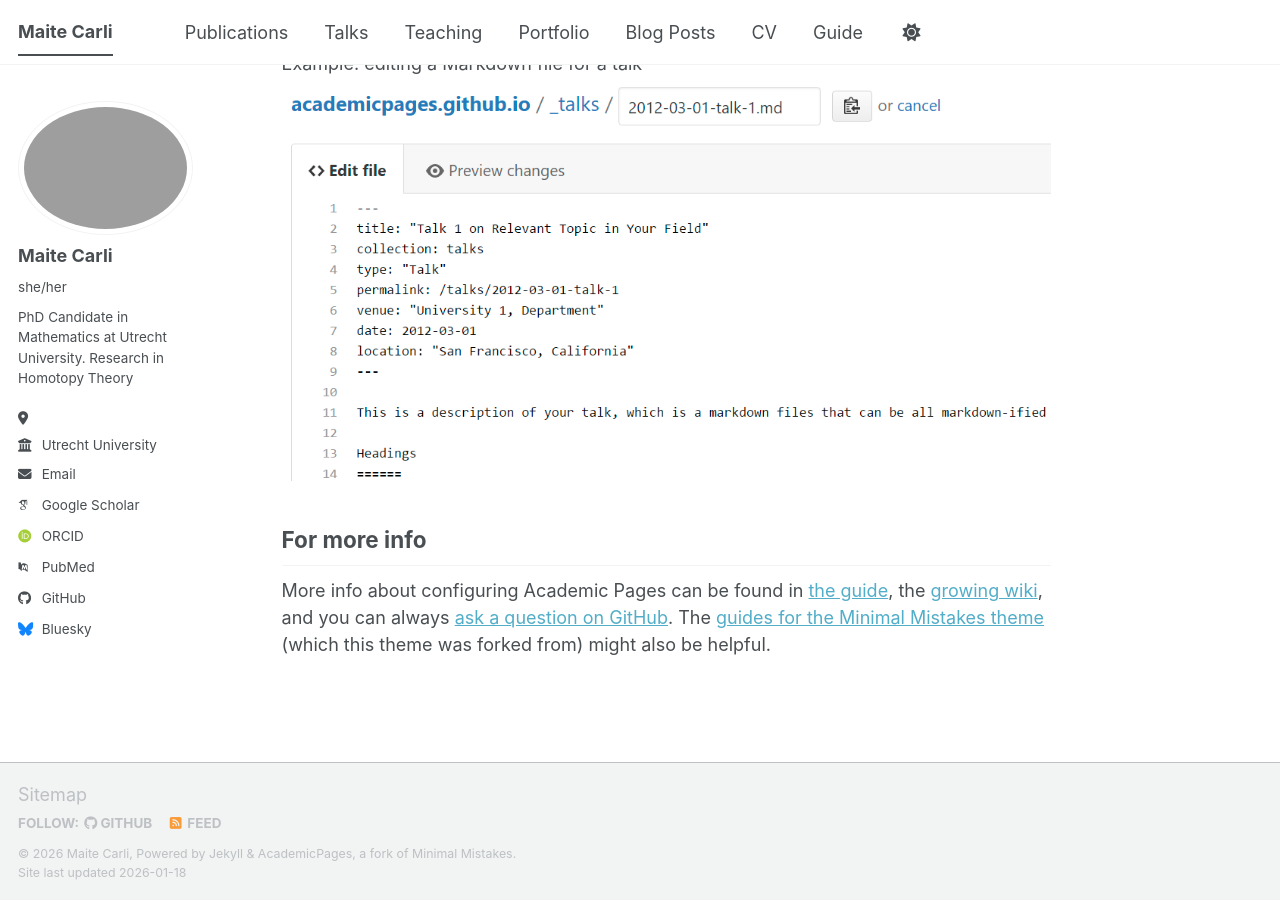
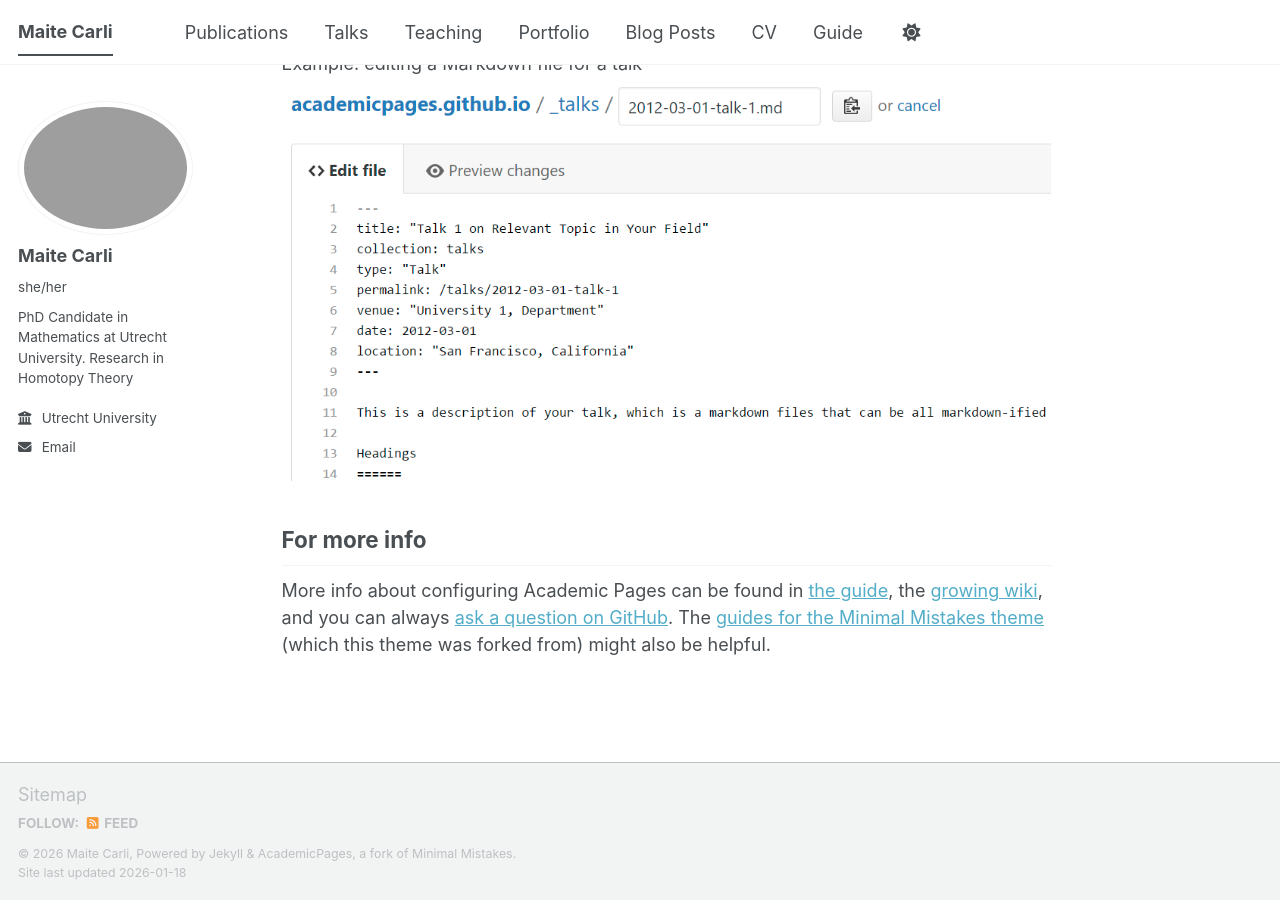
Before and after one commit to Maite-Carli/Maite-Carli.github.io, a Jekyll site: the page built from _pages/about.md, in a window 1280 px wide and 900 px high, scrolled down 2720 px. Built offline with Jekyll 4.4.1, drawn with Linux system fonts in a browser that asks for light colours; some web fonts are replaced; a script bundle is joined from its source files by our own code; library files that are not in the unit come from our copies.

Commit message:
Update _config.yml

```diff
--- a/_config.yml
+++ b/_config.yml
@@ -23,11 +23,11 @@ repository               : "Maite-Carli/Maite-Carli.github.io"
 #               Additional customization can be done by editing /_includes/author-profile.html
 author:
   # Biographic information
-  avatar           : "profile.png"
+  avatar           : "images/profile.jpg"
   name             : "Maite Carli"
   pronouns         : "she/her"
   bio              : "PhD Candidate in Mathematics at Utrecht University. Research in Homotopy Theory"
-  location         : ""
+  location         : #""
   employer         : "Utrecht University"
   uri              : # URL
   email            : "m.c.carli@uu.nl"
@@ -35,13 +35,13 @@ author:
   # Academic websites
   academia         : # URL
   arxiv            : # URL - Update with the correct link to your profile
-  googlescholar    : "https://scholar.google.com/citations?user=PS_CX0AAAAAJ"
+  googlescholar    : #"https://scholar.google.com/citations?user=PS_CX0AAAAAJ"
   inspire-hep      : # URL
   impactstory      : # URL
-  orcid            : "https://orcid.org/yourorcidurl"
+  orcid            : #"https://orcid.org/yourorcidurl"
   semantic         : # URL
   ssrn             : # URL
-  pubmed           : "https://www.ncbi.nlm.nih.gov/pubmed/?term=john+snow"
+  pubmed           : #"https://www.ncbi.nlm.nih.gov/pubmed/?term=john+snow"
   researchgate     : # URL
   scopus           : # URL
   zotero           : # URL
@@ -51,13 +51,13 @@ author:
   bitbucket        : # Username - Update with your username on the site
   codepen          : # Username
   dribbble         : # Username
-  github           : "academicpages"
+  github           : #"academicpages"
   kaggle           : # Username
   stackoverflow    : # User number or user number and name (i.e., use "1" or "1/jeff-atwood")
 
   # Social media
   artstation       : # Username
-  bluesky          : "bsky.app" # Replace this with you Bluesky username
+  bluesky          : #"bsky.app" # Replace this with you Bluesky username
   facebook         : # Username
   flickr           : # Username
   foursquare       : # Username
```
